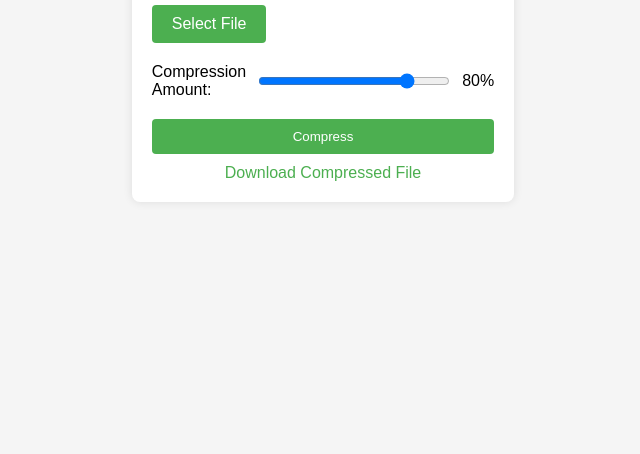
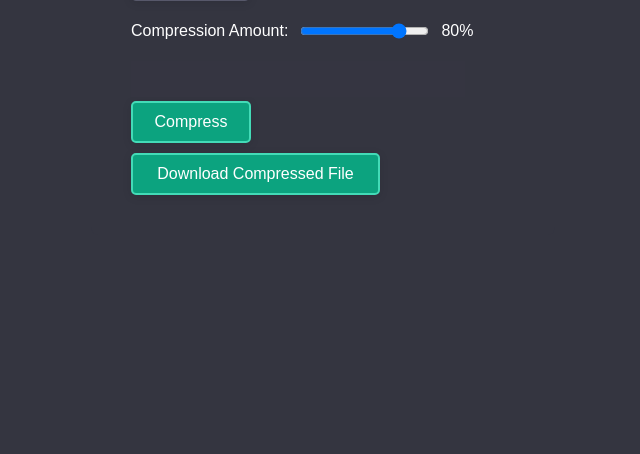
Before and after one commit to lachlanz2004/compress-zip-website, a plain HTML site: page index.html in a window 1280 px wide. Shown: the part 346-800 px from the top of the page, without its empty margins (317-957 px from the left). Drawn offline with Linux system fonts and the light colour scheme.

Commit message:
V1
- Changed theme to match ChatGPT
- Updated buttons
- Added reactive Title that displays compression

```diff
--- a/index.html
+++ b/index.html
@@ -1,29 +1,29 @@
 <!DOCTYPE html>
 <html>
 <head>
-  <title>File Compression</title>
+  <title>Simple File Compression</title>
   <style>
  body {
+  background-color: #343540;
   font-family: Arial, sans-serif;
   display: flex;
   justify-content: center;
   align-items: center;
   height: 100vh;
-  background-color: #f5f5f5;
   margin: 0;
 }
 
 .container {
-  max-width: 400px;
-  padding: 20px;
-  background-color: #fff;
+  max-width: 800px;
+  padding: 40px;
+  background-color: #343540;
   border-radius: 8px;
-  box-shadow: 0 0 10px rgba(0, 0, 0, 0.1);
 }
 
 .title {
   text-align: center;
   margin-bottom: 20px;
+  color: white;
 }
 
 .upload-section {
@@ -38,11 +38,26 @@
 
 .upload-label {
   padding: 10px 20px;
-  background-color: #4CAF50;
-  color: white;
-  border-radius: 4px;
   cursor: pointer;
+  background-color: #343540;
+  border-radius: 5px;
+  border: solid 2px;
+  border-color: #57586A;
+  width: auto;
+  color: #57586A;
+  cursor: pointer;
+  font-size: 16px;
+  box-shadow: 0px 2px 10px rgba(0, 0, 0, 0.1);
 }
+        .upload-label:hover {
+			background-color: #424350;
+            transition: background-color 0.2s ease-in-out;
+			border: solid 2px;
+		}
+		.upload-label:active {
+			background-color: #333;
+			border: solid 2px;
+		}
 
 .slider-section {
   display: flex;
@@ -52,40 +67,104 @@
 
 .slider-label {
   margin-right: 10px;
+  color: white;
+  animation:
 }
 
 .slider {
-  width: 100%;
+  width: auto;
+  width: inherit;
 }
 
 .slider-value {
   margin-left: 10px;
+  text-align: right; /* Align the text to the right */
+  color: white;
 }
+
 
 .compress-button {
   display: block;
-  width: 100%;
-  padding: 10px 20px;
-  background-color: #4CAF50;
-  color: white;
-  border: none;
-  border-radius: 4px;
-  cursor: pointer;
+    background-color: #0ca37f;
+            border-radius: 5px;
+			border: solid 2px;
+            border-color: #43DBB7;
+            color: white;
+			cursor: pointer;
+			font-size: 16px;
+            width: 120px;
+            min-width: 10px;
+			padding: 10px;
+            box-shadow: 0px 2px 10px rgba(0, 0, 0, 0.1);
 }
 
+.compress-button:hover {
+			background-color: #2FD0A4;
+            border-color: #35EDBB;
+			border: solid 2px;
+            transition: background-color 0.2s ease-in-out, border-color 0.2s ease-in-out;
+		}
+.compress-button:active {
+			background-color: #1B7F64;
+            border-color: #35EDBB;
+			border: solid 2px;
+		}
 .download-link {
-  display: block;
+ display: block;
+ background-color: #0ca37f;
+ border-radius: 5px;
+ border: solid 2px;
+ border-color: #43DBB7;
+ color: white;
+ cursor: pointer;
+  font-size: 16px;
+  width: 225px;
+  padding: 10px;
+  box-shadow: 0px 2px 10px rgba(0, 0, 0, 0.1);
   margin-top: 10px;
   text-align: center;
-  color: #4CAF50;
   text-decoration: none;
 }
+.download-link:hover {
+			background-color: #2FD0A4;
+            border-color: #35EDBB;
+			border: solid 2px;
+            transition: background-color 0.2s ease-in-out, border-color 0.2s ease-in-out;
+		}
+.download-link:active {
+			background-color: #1B7F64;
+            border-color: #35EDBB;
+			border: solid 2px;
+		}
+.overlay-container {
+  position: absolute;
+  top: 345px;
+  z-index: 1; /* Add a higher z-index to bring it in front of other elements */
+}
 
+.compressed-image {
+  width: 100%;
+  height: 100%;
+  top: 10px;
+  object-fit: cover;
+  opacity: 0%;
+  transition:0.2s ease-in-out;
+}
+.uncompressed-image {
+    width: 100%;
+  height: 100%;
+  top: 10px;
+  object-fit: cover;
+  opacity: 100%;
+}
   </style>
 </head>
 <body>
   <div class="container">
-    <h1 class="title">File Compression</h1>
+ <img src="title2.jpg" "unCompressed Image" id="uncompressedImage" class="uncompressed-image">
+       <div class="overlay-container">
+    <img src="title.jpg" "Compressed Image" id="compressedImage" class="compressed-image">
+  </div>
     <div class="upload-section">
       <input type="file" id="fileInput" class="upload-input">
       <label for="fileInput" class="upload-label">Select File</label>
@@ -95,6 +174,9 @@
       <input type="range" id="compressionSlider" min="1" max="100" value="80" class="slider">
       <span id="compressionValue" class="slider-value">80%</span>
     </div>
+         <div class="blank-image">
+    <img src="blank.jpg" "blankimage" id="blanimage" class="blank-image">
+  </div>
     <button onclick="compressAndDownload()" class="compress-button">Compress</button>
     <a id="downloadLink" href="#" download class="download-link">Download Compressed File</a>
   </div>
@@ -146,6 +228,28 @@ function compressAndDownload() {
 
   reader.readAsDataURL(file);
 }
+// Add this code after the compressAndDownload() function
+
+// Get the compression slider and its value element
+const compressionSlider = document.getElementById('compressionSlider');
+const compressionValue = document.getElementById('compressionValue');
+
+// Update the compression value element when the slider value changes
+compressionSlider.addEventListener('input', function () {
+  const sliderValue = compressionSlider.value;
+  compressionValue.textContent = `${sliderValue}%`;
+});
+// Add this code after the existing event listener for the compression slider
+
+// Get the compressed image element
+const compressedImage = document.getElementById('compressedImage');
+
+// Update the image's opacity when the slider value changes
+compressionSlider.addEventListener('input', function () {
+  const opacity = parseInt(compressionSlider.value) / 100;
+  compressedImage.style.opacity = opacity;
+});
+
     </script>
 </body>
 </html>
```
Also changed, not shown: blank.jpg (added), title.jpg (added), title2.jpg (added).
